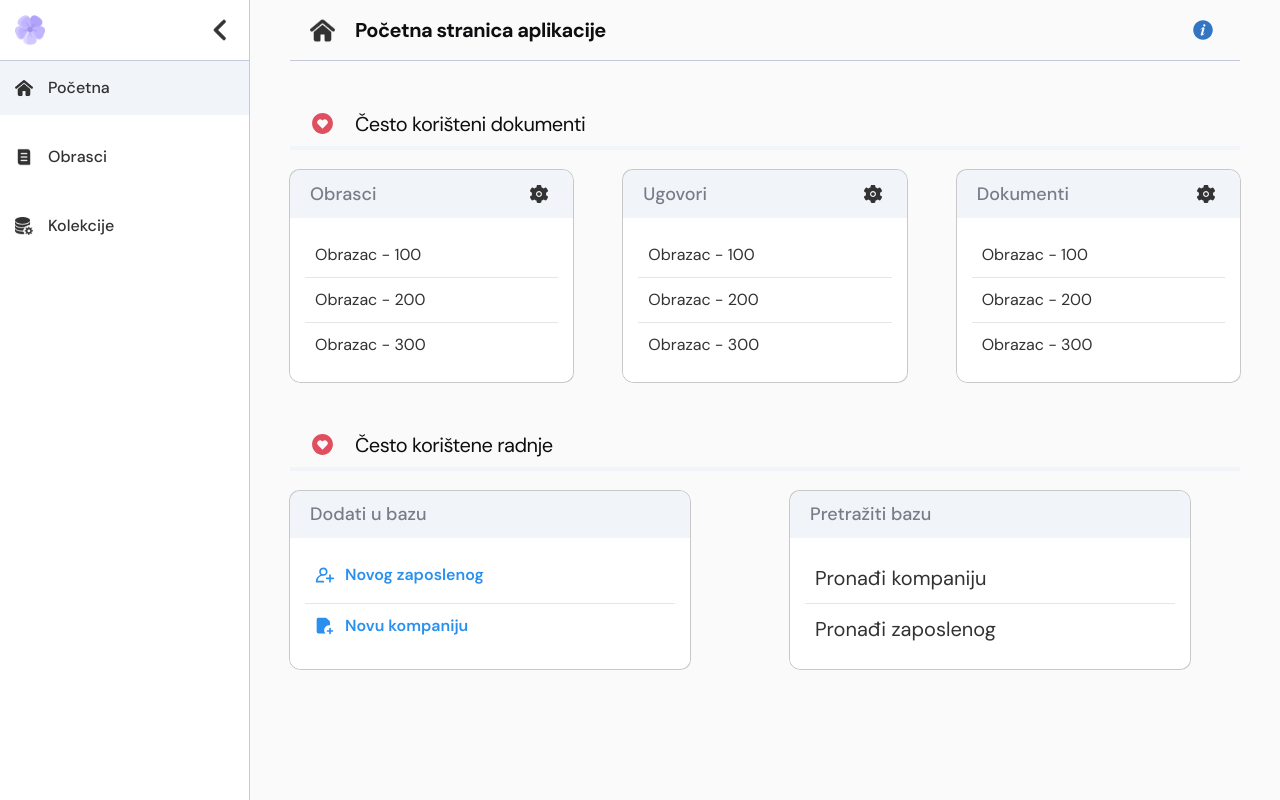
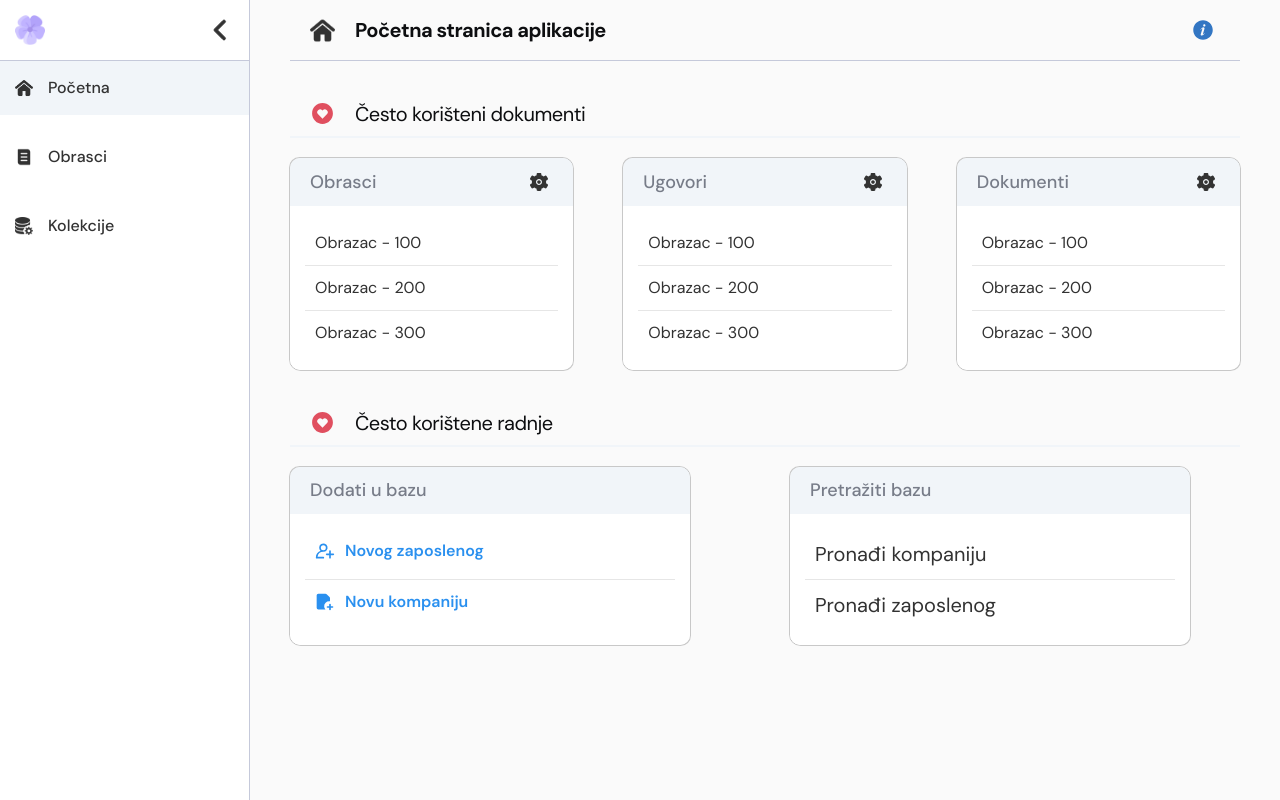
Before and after one commit to amerrika/form-filler-frontend, a Vue app: page / in a window 1280 px wide. Built offline with nearby package versions, Linux system fonts and the light colour scheme.

Commit message:
feat: update paddings for section-title

```diff
--- a/src/scss/components/_section-title.scss
+++ b/src/scss/components/_section-title.scss
@@ -6,9 +6,8 @@
   align-items: center;
   gap: 2rem;
   margin-bottom: 2rem;
-  padding-block: 1rem;
-  padding-inline: 2rem;
-  @include border-bottom($width: 4px, $color: $primary-500);
+  padding: 0 2rem 1rem 2rem;
+  @include border-bottom($width: 2px, $color: $primary-500);
   // Element
   &__icon {
     @include size-equal(2.5rem);
```
